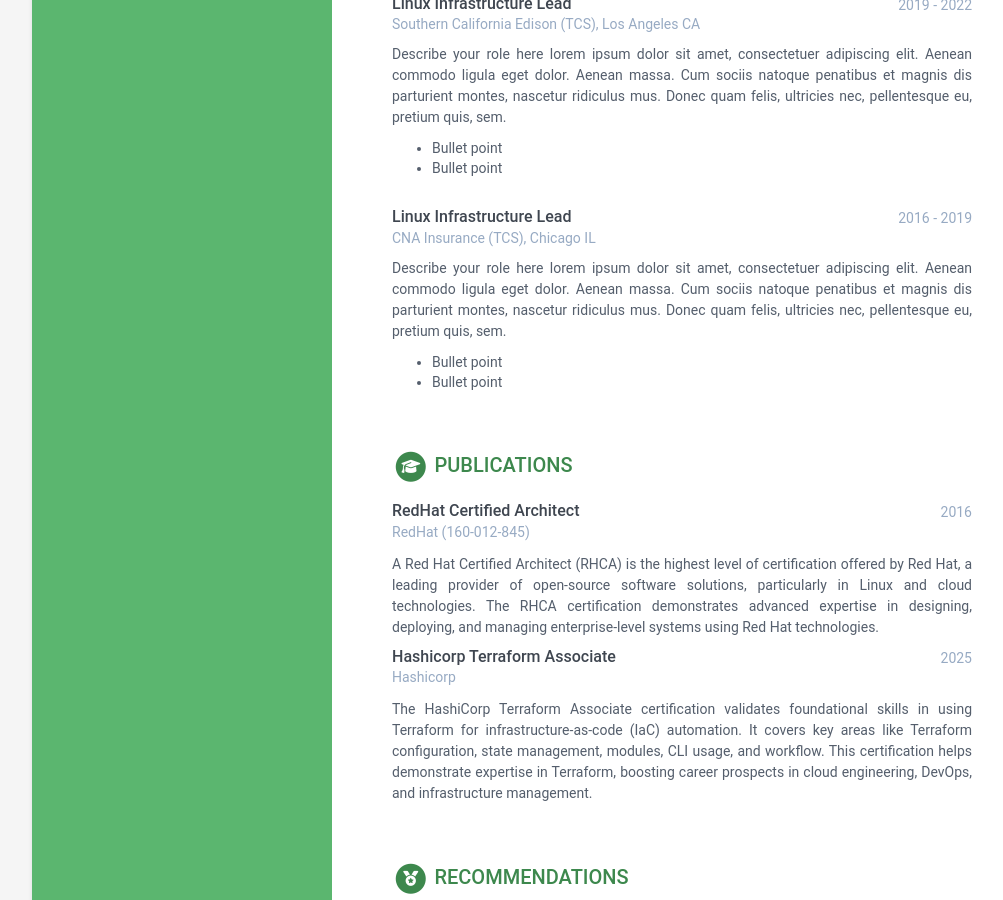
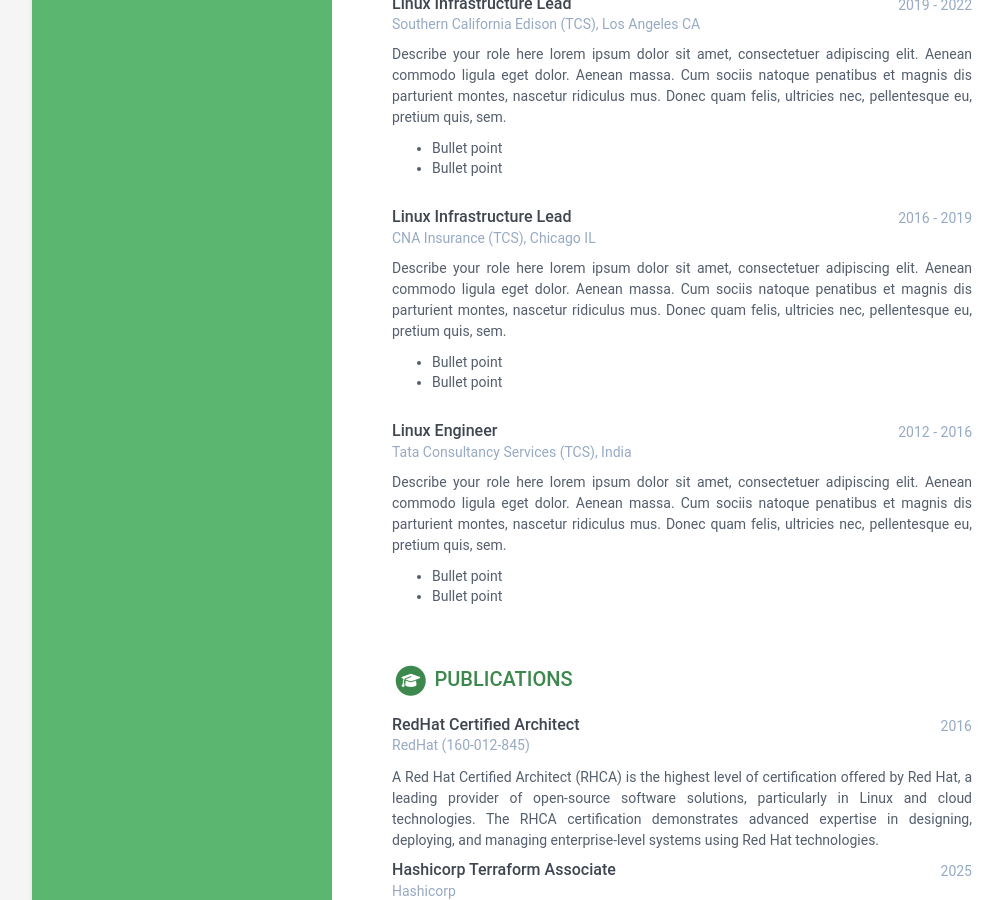
Before and after one commit to Jananimpg/portfolio, a Jekyll site: the page built from index.html, in a window 1280 px wide and 900 px high, scrolled down 1486 px. Shown: the whole window, without its empty margins (108-1111 px from the left). Built offline with Jekyll 4.4.1, drawn with Linux system fonts in a browser that asks for light colours.

Commit message:
Update data.yml

```diff
--- a/_data/data.yml
+++ b/_data/data.yml
@@ -43,8 +43,7 @@ sidebar:
     - idiom: Tamil
       level: Native
 
-    - idiom:
-      level:
+
 
   interests:
     title: Interests
@@ -137,6 +136,18 @@ experiences:
   - role: Linux Infrastructure Lead
     time: 2016 - 2019
     company: CNA Insurance (TCS), Chicago IL
+    details: |
+      Describe your role here lorem ipsum dolor sit amet, consectetuer
+      adipiscing elit. Aenean commodo ligula eget dolor. Aenean massa.
+      Cum sociis natoque penatibus et magnis dis parturient montes,
+      nascetur ridiculus mus. Donec quam felis, ultricies nec,
+      pellentesque eu, pretium quis, sem.
+        - Bullet point
+        - Bullet point
+
+  - role: Linux Engineer
+    time: 2012 - 2016
+    company: Tata Consultancy Services (TCS), India
     details: |
       Describe your role here lorem ipsum dolor sit amet, consectetuer
       adipiscing elit. Aenean commodo ligula eget dolor. Aenean massa.
```
